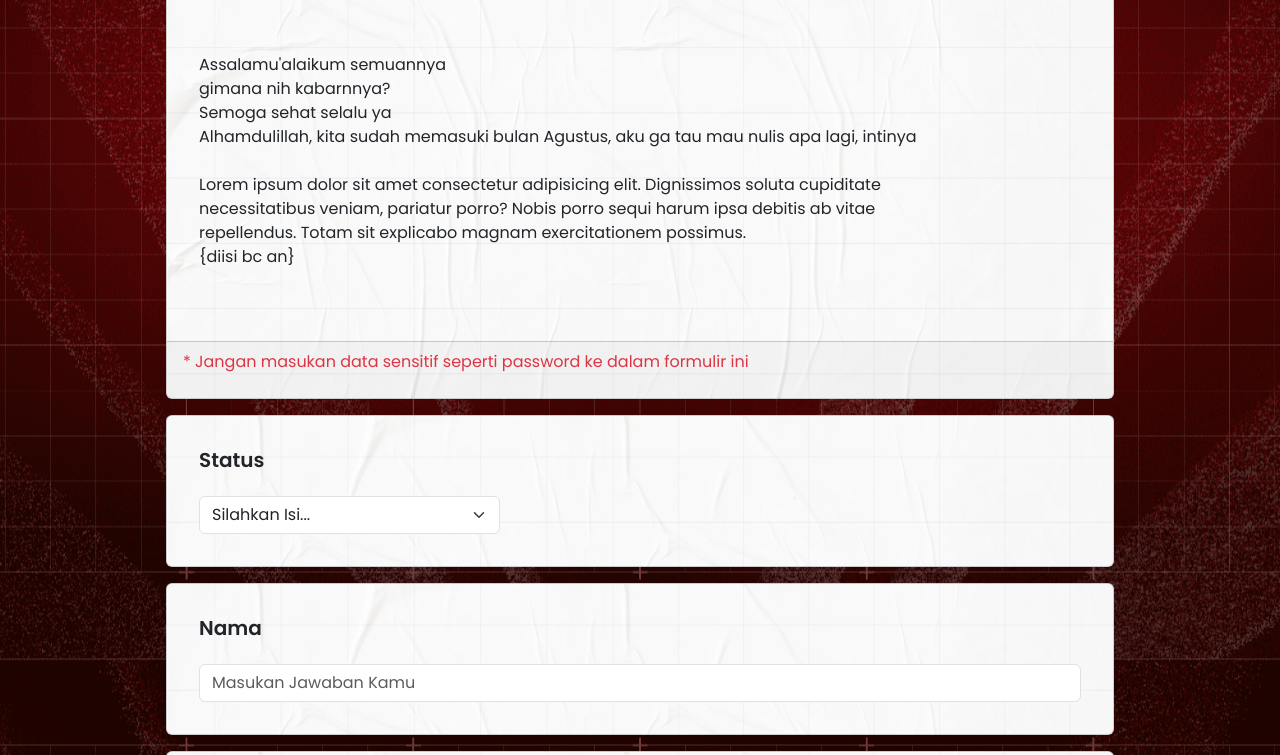
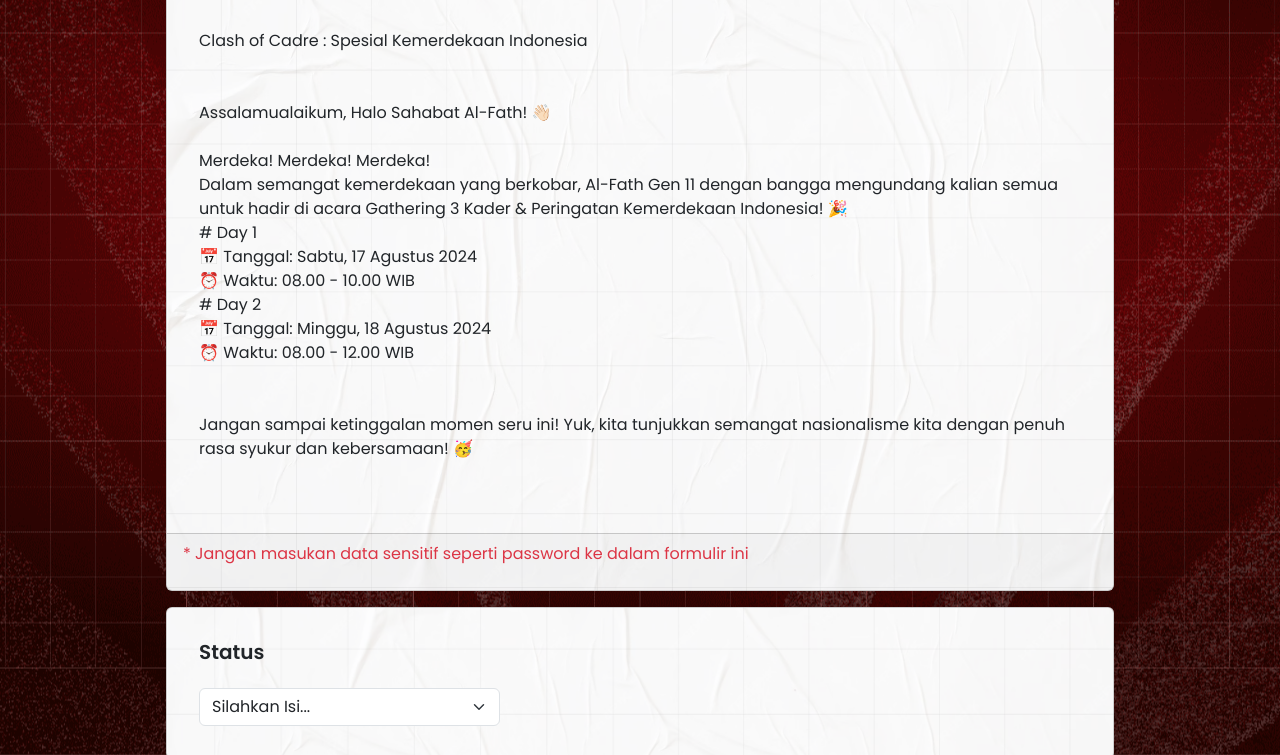
Before and after one commit to alfathtelyudev/konfirmasi-kehadiran-coc, a plain HTML site: page index.html in a window 1280 px wide. Shown: the part 345-1100 px from the top of the page. Drawn offline with nearby package versions, Linux system fonts and the light colour scheme.

Commit message:
Improve background image transition and hover effect and broadcast

```diff
--- a/index.html
+++ b/index.html
@@ -32,8 +32,16 @@
             background-image: url('./bg.png');
             background-repeat: repeat;
             background-size: cover;
-            ;
+            transition: width 1s ease 0.5s; /* 0.5s delay before transition starts */
 
+        }
+        .bg-paper:hover {
+            /* bacmround with image, and repeat */
+
+            background-image: url('./bg.png');
+            background-repeat: repeat;
+            background-size:contain;
+            box-shadow: 5px 5px 5px 5px rgba(186, 44, 44, 0.25);
         }
 
         .dark-mode-tambahan {
@@ -72,16 +80,22 @@
 
                     </div>
                     <div class="card-body m-sm-3">
+                        Clash of Cadre : Spesial Kemerdekaan Indonesia
                         <p class="whitespace-pre-line ">
-                            Assalamu'alaikum semuannya
-                            gimana nih kabarnnya?
-                            Semoga sehat selalu ya
-                            Alhamdulillah, kita sudah memasuki bulan Agustus, aku ga tau mau nulis apa lagi, intinya
 
-                            Lorem ipsum dolor sit amet consectetur adipisicing elit. Dignissimos soluta cupiditate
-                            necessitatibus veniam, pariatur porro? Nobis porro sequi harum ipsa debitis ab vitae
-                            repellendus. Totam sit explicabo magnam exercitationem possimus.
-                            {diisi bc an}
+                            Assalamualaikum, Halo Sahabat Al-Fath! 👋🏻
+
+                            Merdeka! Merdeka! Merdeka!
+                            Dalam semangat kemerdekaan yang berkobar, Al-Fath Gen 11 dengan bangga mengundang kalian semua untuk hadir di acara Gathering 3 Kader & Peringatan Kemerdekaan Indonesia! 🎉
+                            # Day 1
+                            📅 Tanggal: Sabtu, 17 Agustus 2024
+                            ⏰ Waktu: 08.00 - 10.00 WIB
+                            # Day 2
+                            📅 Tanggal: Minggu, 18 Agustus 2024
+                            ⏰ Waktu: 08.00 - 12.00 WIB
+
+
+                            Jangan sampai ketinggalan momen seru ini! Yuk, kita tunjukkan semangat nasionalisme kita dengan penuh rasa syukur dan kebersamaan! 🥳
 
                         </p>
 
```
